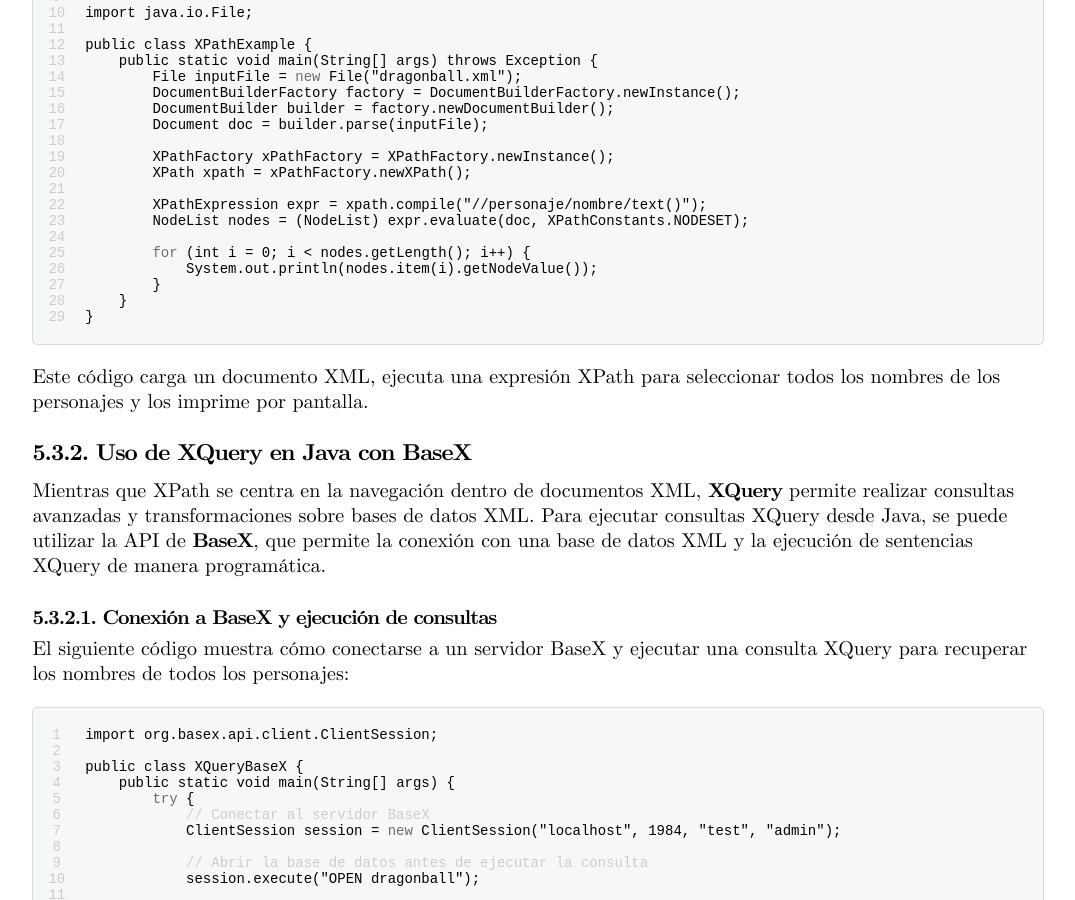
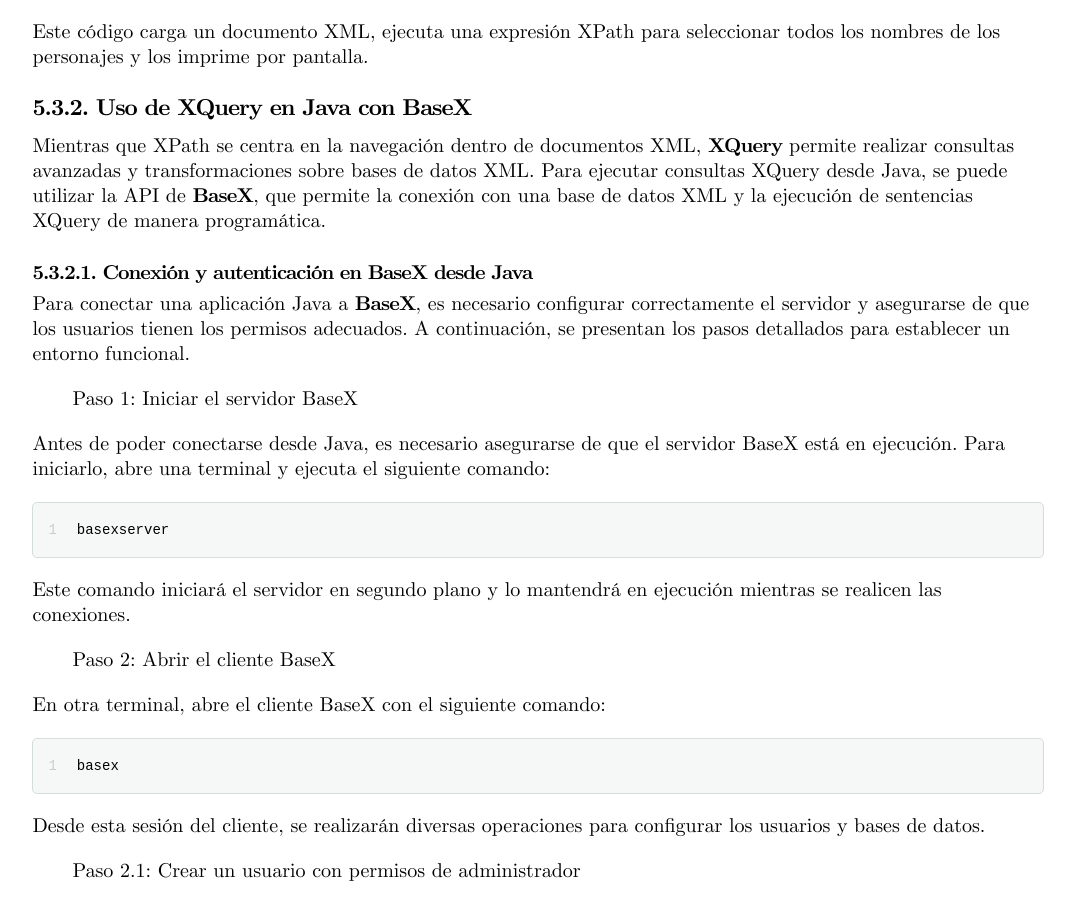
Before and after one commit to TeoRojas/teorojas.github.io, a Jekyll site: the page built from acceso-a-datos/UD05-teoria.md, in a window 1280 px wide and 900 px high, scrolled down 37232 px. Shown: the whole window, without its empty margins (102-1177 px from the left). Built offline with Jekyll 4.4.1, drawn with Linux system fonts in a browser that asks for light colours; nearby versions of some CDN libraries; some of the changed text lies outside the part shown.

Commit message:
ADD.UD05 -> 5 fixed

````diff
--- a/acceso-a-datos/UD05-teoria.md
+++ b/acceso-a-datos/UD05-teoria.md
@@ -529,14 +529,6 @@ DROP DATABASE MiBase
 
 Con estas estrategias, BaseX puede manejar de manera eficiente bases de datos XML de gran tamaño, garantizando consultas rápidas y un uso optimizado del almacenamiento. En la siguiente sección, se explorará la manipulación de datos en bases de datos XML.
 
-# 5. Consultas en bases de datos XML
-
-El acceso y recuperación de datos en bases de datos nativas XML se realiza mediante lenguajes de consulta especializados que permiten extraer información de manera eficiente. En este contexto, **XPath** y **XQuery** son los dos lenguajes principales utilizados para realizar consultas en documentos XML.
-
-- **XPath** se emplea para navegar y seleccionar elementos dentro de un documento XML a través de expresiones estructuradas.
-- **XQuery** es un lenguaje más avanzado que permite realizar consultas complejas, transformaciones de datos y generación de nuevos documentos XML.
-
-En este apartado se analizarán estos lenguajes, su sintaxis y su aplicación en bases de datos XML como **BaseX**.
 
 # 3. Modelado de datos en bases de datos XML
 
@@ -1312,18 +1304,100 @@ Este código carga un documento XML, ejecuta una expresión XPath para seleccion
 
 Mientras que XPath se centra en la navegación dentro de documentos XML, **XQuery** permite realizar consultas avanzadas y transformaciones sobre bases de datos XML. Para ejecutar consultas XQuery desde Java, se puede utilizar la API de **BaseX**, que permite la conexión con una base de datos XML y la ejecución de sentencias XQuery de manera programática.
 
-#### 5.3.2.1. Conexión a BaseX y ejecución de consultas
+#### 5.3.2.1. Conexión y autenticación en BaseX desde Java
 
-El siguiente código muestra cómo conectarse a un servidor BaseX y ejecutar una consulta XQuery para recuperar los nombres de todos los personajes:
+Para conectar una aplicación Java a **BaseX**, es necesario configurar correctamente el servidor y asegurarse de que los usuarios tienen los permisos adecuados. A continuación, se presentan los pasos detallados para establecer un entorno funcional.
+
+> Paso 1: Iniciar el servidor BaseX
+
+Antes de poder conectarse desde Java, es necesario asegurarse de que el servidor BaseX está en ejecución. Para iniciarlo, abre una terminal y ejecuta el siguiente comando:
+
+```sh
+basexserver
+```
+
+Este comando iniciará el servidor en segundo plano y lo mantendrá en ejecución mientras se realicen las conexiones.
+
+> Paso 2: Abrir el cliente BaseX
+
+En otra terminal, abre el cliente BaseX con el siguiente comando:
+
+```sh
+basex
+```
+
+Desde esta sesión del cliente, se realizarán diversas operaciones para configurar los usuarios y bases de datos.
+
+> Paso 2.1: Crear un usuario con permisos de administrador
+
+Para crear un usuario llamado **Goku** con la contraseña **Goku** y otorgarle permisos de administrador, ejecuta los siguientes comandos en la consola de BaseX:
+
+```xquery
+CREATE USER Goku Goku
+```
+
+Para darle los permisos suficientes, ejecuta lo siguiente en la consola de comandos de BaseX:
+
+```xquery
+GRANT admin TO Goku
+```
+
+Para confirmar que el usuario ha sido creado correctamente y que tiene los permisos adecuados, usa:
+
+```xquery
+SHOW USERS
+```
+
+El resultado esperado es:
+
+```
+Username  Permission
+--------------------
+admin     admin
+Goku      admin
+```
+
+> Paso 2.2: Crear una base de datos en BaseX
+
+Para crear una base de datos llamada **dragonball** y cargar un archivo XML específico, usa el siguiente comando:
+
+```xquery
+CREATE DATABASE dragonball /home/teo/basex/data/miPrimeraBD/dragonball_basex.xml
+```
+
+Este comando creará la base de datos y almacenará el documento **dragonball_basex.xml** en la ubicación especificada.
+
+> Paso 2.3: Listar las bases de datos disponibles
+
+Para verificar que la base de datos **dragonball** ha sido creada correctamente, usa el siguiente comando:
+
+```xquery
+LIST
+```
+
+Esto debería mostrar una lista de bases de datos existentes:
+
+```
+Name         Resources  Size   Input Path
+------------------------------------------------------------------------------------
+dragonball   1          13677  /home/teo/basex/data/miPrimeraBD/dragonball_basex.xml
+miPrimeraBD  1          8788   /home/teo/basex/
+```
+
+> Paso 2.4: Conectarse desde Java a BaseX
+
+Una vez que el servidor está en ejecución y la base de datos ha sido creada, se puede conectar una aplicación Java a BaseX utilizando el siguiente código:
 
 ```java
+package org.example;
+
 import org.basex.api.client.ClientSession;
 
 public class XQueryBaseX {
     public static void main(String[] args) {
         try {
-            // Conectar al servidor BaseX
-            ClientSession session = new ClientSession("localhost", 1984, "test", "admin");
+            // Conectar a BaseX con usuario y contraseña
+            ClientSession session = new ClientSession("localhost", 1984, "Goku", "Goku");
 
             // Abrir la base de datos antes de ejecutar la consulta
             session.execute("OPEN dragonball");
@@ -1345,7 +1419,10 @@ public class XQueryBaseX {
 }
 ```
 
-Este código establece una conexión con un servidor **BaseX** en la máquina local y ejecuta una consulta XQuery. El resultado es devuelto en formato XML.
+Este código establece una conexión con BaseX en el puerto `1984`, usando el usuario **Goku** con la contraseña **Goku**. Luego, abre la base de datos **dragonball** y ejecuta una consulta para obtener todos los nombres de los personajes almacenados.
+
+
+Con estos pasos, se establece una conexión segura entre **BaseX y una aplicación Java**, asegurando que los usuarios tienen los permisos adecuados y que la base de datos está correctamente configurada. Esta integración permite ejecutar consultas XQuery desde Java y recuperar datos XML de manera eficiente.
 
 ### 5.3.3. Modificación de bases de datos XML desde Java
 
@@ -1357,7 +1434,8 @@ import org.basex.api.client.Session;
 public class UpdateXQueryBaseX {
     public static void main(String[] args) {
         try {
-            Session session = new Session("localhost", 1984, "admin", "admin");
+            // Conectar a BaseX con usuario y contraseña
+            ClientSession session = new ClientSession("localhost", 1984, "Goku", "Goku");
 
             String updateQuery = "replace value of node //personaje[nombre='Goku']/nivel_poder with '9500'";
             session.execute("XQUERY " + updateQuery);
````
Also changed, not shown: other parts of acceso-a-datos/UD05-teoria.md (+3 -3 lines).
